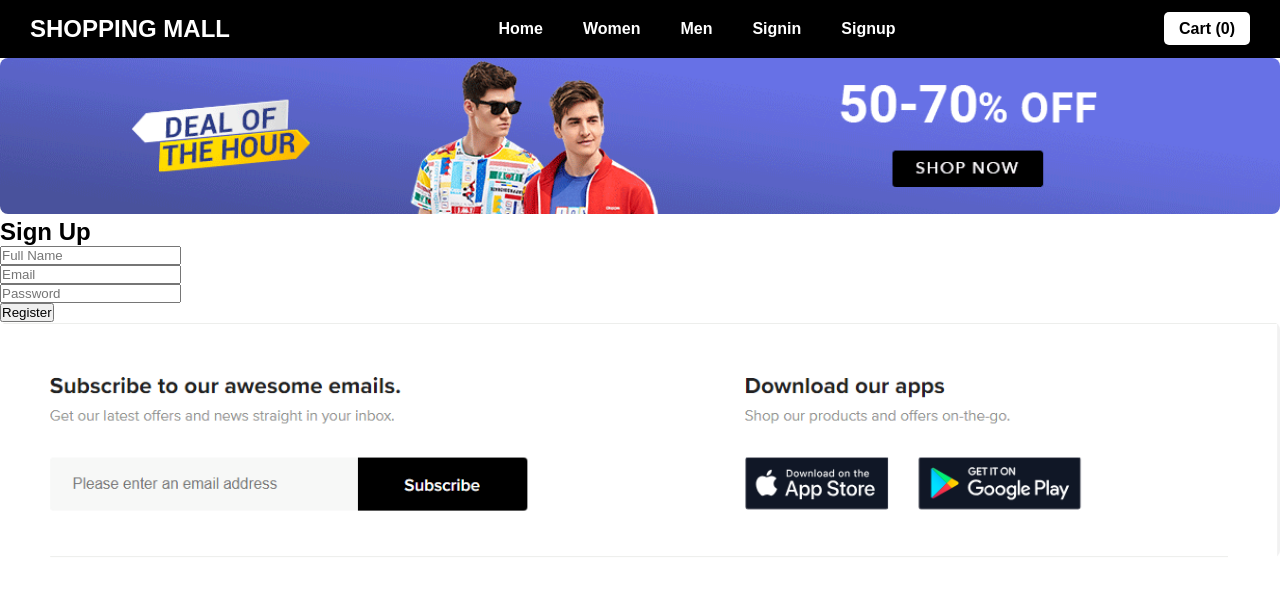
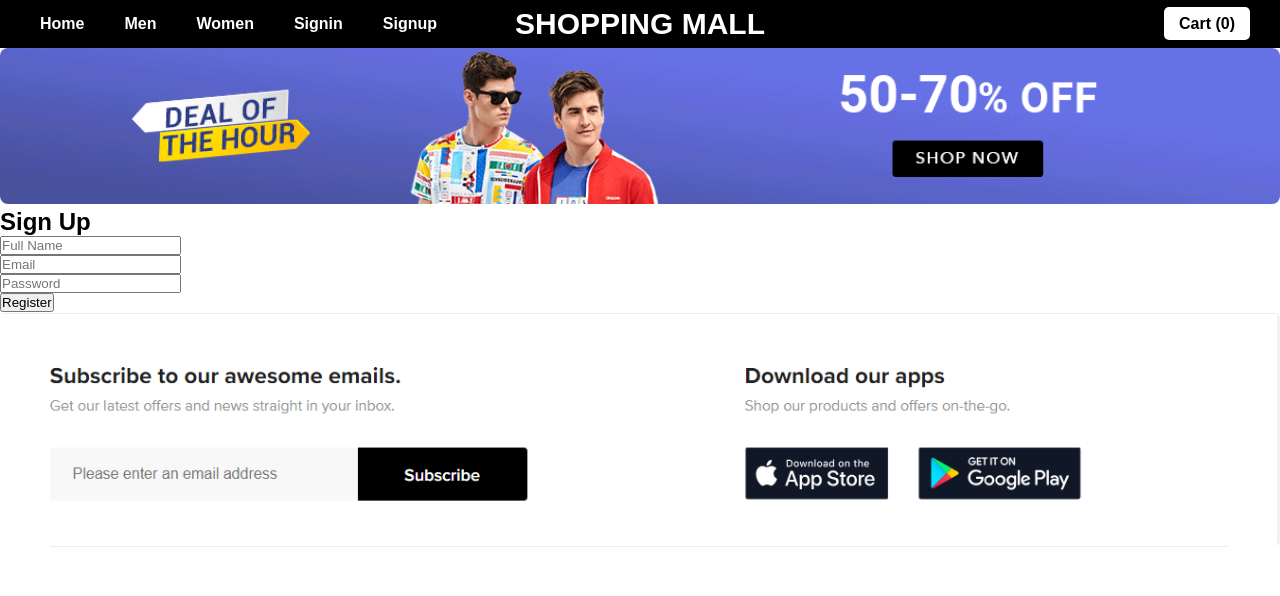
Before and after one commit to Vivek-turram/E-commerce-application, a React (Create React App) app: page /signup in a window 1280 px wide. Shown: the top 596 px of the page. Built offline with nearby package versions, Linux system fonts and the light colour scheme.

Commit message:
Update Header.jsx

```diff
--- a/src/shoppingfolder/components/Header.jsx
+++ b/src/shoppingfolder/components/Header.jsx
@@ -2,29 +2,29 @@ import React, { useState } from 'react';
 import { Link } from 'react-router-dom';
 import { FaBars, FaTimes } from 'react-icons/fa';
 
-  const Header = ({ cartItems }) => {
+const Header = ({ cartItems }) => {
   const [menuOpen, setMenuOpen] = useState(false);
 
   const totalItems = cartItems.reduce((sum, item) => sum + item.quantity, 0);
 
   return (
     <div className="headerSection">
-      {/* Left - Logo */}
-      <div className="left">
-        <h2>SHOPPING MALL</h2>
-      </div>
-
       {/* Hamburger (mobile only) */}
       <div className="hamburger" onClick={() => setMenuOpen(!menuOpen)}>
         {menuOpen ? <FaTimes /> : <FaBars />}
+      </div>
+
+      {/* Center - Logo / Title */}
+      <div className="title">
+        <h2>SHOPPING MALL</h2>
       </div>
 
       {/* Menu Links */}
       <div className={`menuBar ${menuOpen ? "active" : ""}`}>
         <ul>
           <li><Link to="/" onClick={() => setMenuOpen(false)}>Home</Link></li>
+          <li><Link to="/men" onClick={() => setMenuOpen(false)}>Men</Link></li>
           <li><Link to="/women" onClick={() => setMenuOpen(false)}>Women</Link></li>
-          <li><Link to="/men" onClick={() => setMenuOpen(false)}>Men</Link></li>
           <li><Link to="/signin" onClick={() => setMenuOpen(false)}>Signin</Link></li>
           <li><Link to="/signup" onClick={() => setMenuOpen(false)}>Signup</Link></li>
         </ul>
```
